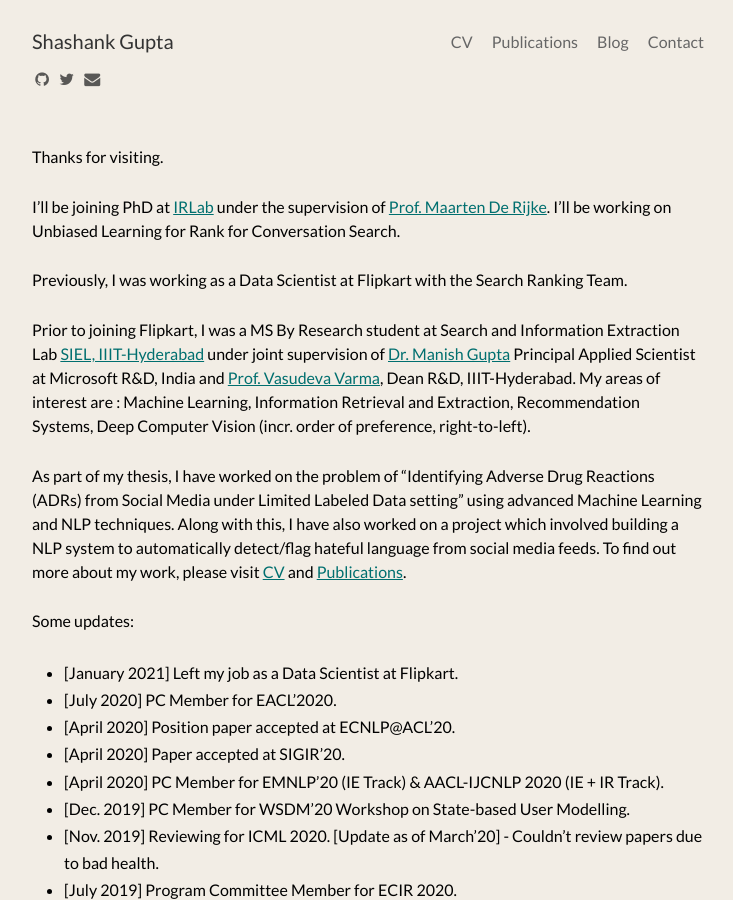
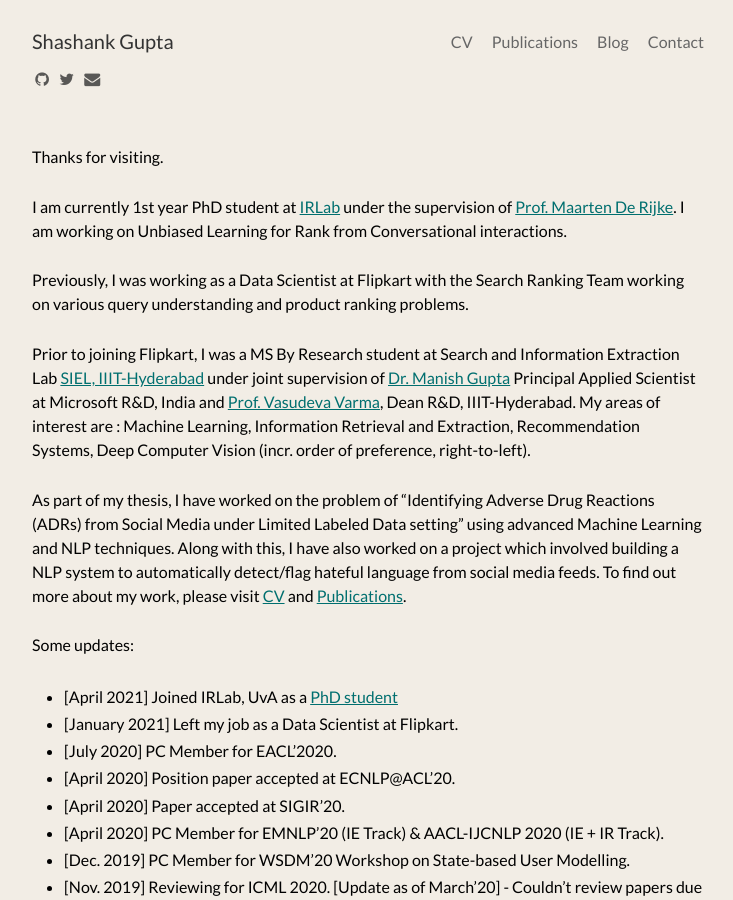
Before and after one commit to shashankg7/shashankg7.github.io, a Jekyll site: the page built from index.md, in a window 1280 px wide and 900 px high. Shown: the whole window, without its empty margins (272-1005 px from the left). Built offline with Jekyll 4.4.1, drawn with Linux system fonts in a browser that asks for light colours; nearby versions of some CDN libraries.

Commit message:
Update index.md

```diff
--- a/index.md
+++ b/index.md
@@ -5,9 +5,9 @@
 
 Thanks for visiting.
 
-I'll be joining PhD at [IRLab](http://irlab.science.uva.nl) under the supervision of [Prof. Maarten De Rijke](https://staff.fnwi.uva.nl/m.derijke/). I'll be working on Unbiased Learning for Rank for Conversation Search.
+I am currently 1st year PhD student at [IRLab](http://irlab.science.uva.nl) under the supervision of [Prof. Maarten De Rijke](https://staff.fnwi.uva.nl/m.derijke/). I am working on Unbiased Learning for Rank from Conversational interactions.
 
-Previously, I was working as a Data Scientist at Flipkart with the Search Ranking Team.
+Previously, I was working as a Data Scientist at Flipkart with the Search Ranking Team working on various query understanding and product ranking problems.
 
 Prior to joining Flipkart, I was a MS By Research student at Search and Information Extraction Lab [SIEL, IIIT-Hyderabad](search.iiit.ac.in) under joint supervision of [Dr. Manish Gupta](https://www.microsoft.com/en-us/research/people/gmanish/?from=http%3A%2F%2Fresearch.microsoft.com%2Fen-us%2Fpeople%2Fgmanish%2F#) Principal Applied Scientist at Microsoft R&D, India and [Prof. Vasudeva Varma](https://faculty.iiit.ac.in/~vv/Home.html), Dean R&D, IIIT-Hyderabad. My areas of interest are : Machine Learning, Information Retrieval and Extraction, Recommendation Systems, Deep Computer Vision (incr. order of preference, right-to-left).
 
@@ -16,6 +16,7 @@
 
 Some updates:
 
+* [April 2021] Joined IRLab, UvA as a [PhD student](https://irlab.science.uva.nl/2021/04/15/shashank-gupta-joins-irlab/)
 * [January 2021] Left my job as a Data Scientist at Flipkart.
 * [July 2020] PC Member for EACL'2020.
 * [April 2020] Position paper accepted at ECNLP@ACL'20.
```
